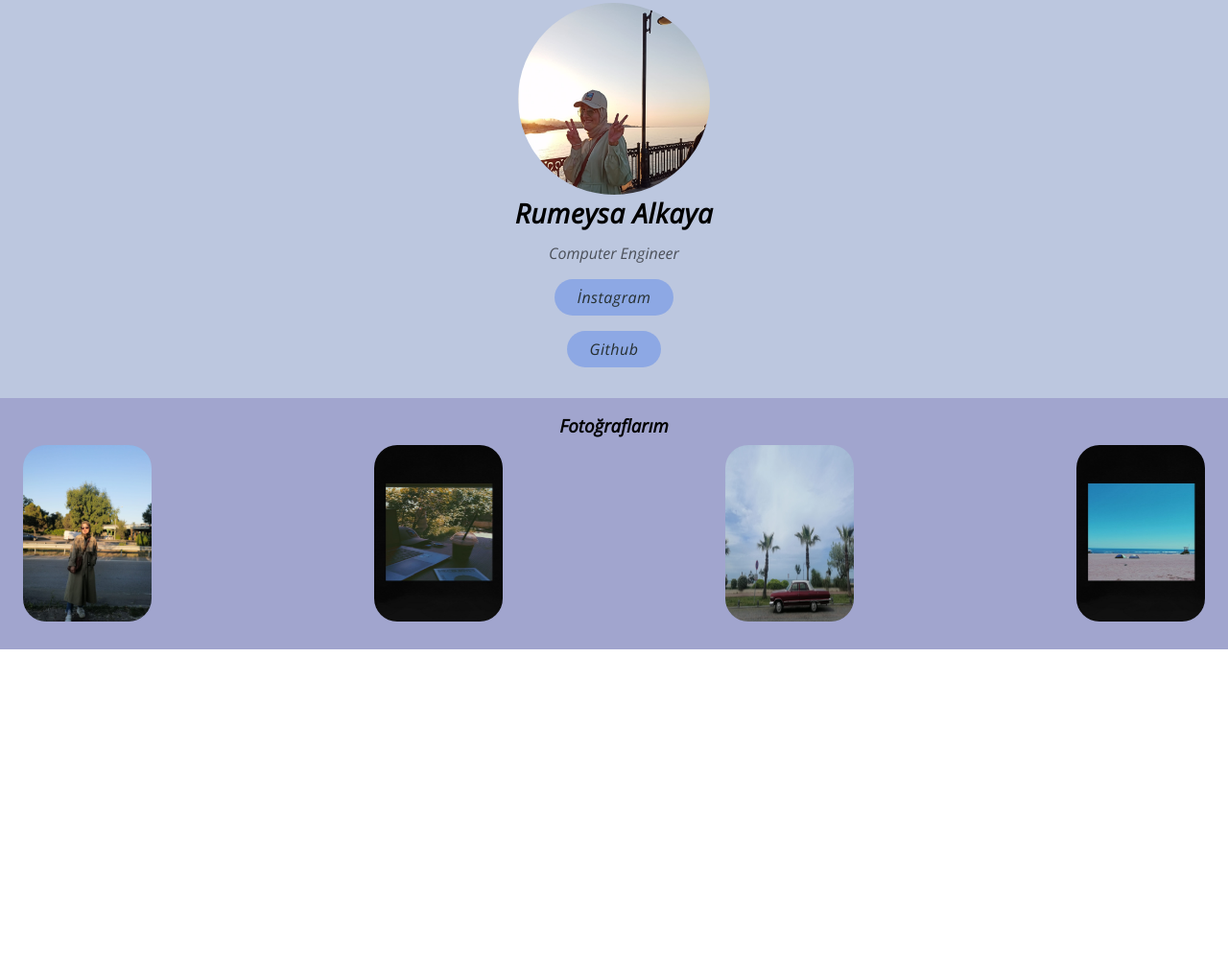
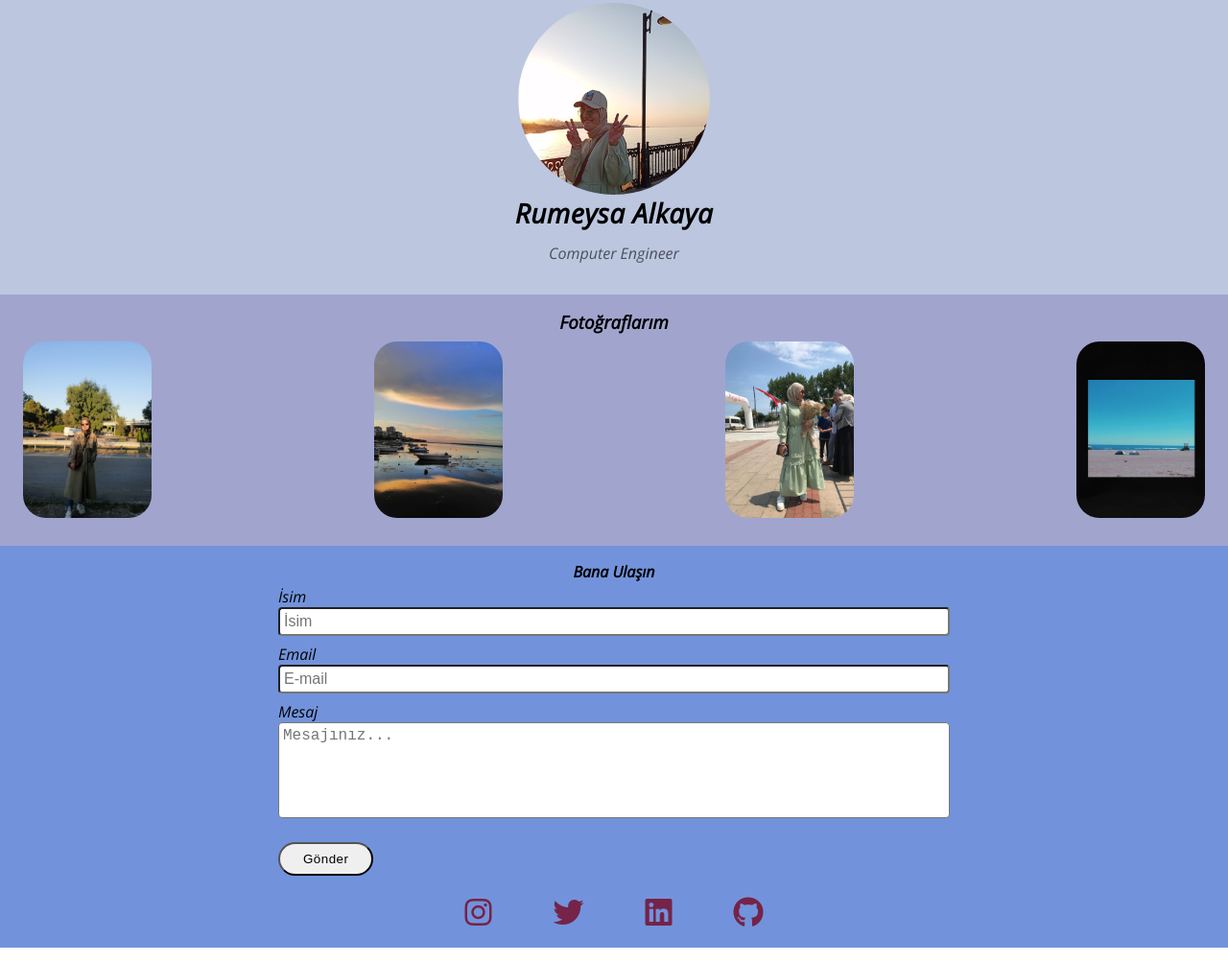
Before and after one commit to coderumo/My-Blog, a plain HTML site: page index.html in a window 1280 px wide. Shown: the part 101-1105 px from the top of the page at 96% size. Before the commit the page ends 800 px from the top, so only its background shows below. Drawn offline with nearby package versions, Linux system fonts and the light colour scheme.

Commit message:
over for now

```diff
--- a/css/global.css
+++ b/css/global.css
@@ -4,6 +4,14 @@
 
     .heading-medium {
         font-size: 1.5rem;
+    }
+
+    i {
+        color: rgb(117, 35, 73);
+    }
+
+    i:hover {
+        opacity: 0.8;
     }
     /*buttons*/
 
@@ -14,6 +22,10 @@
         letter-spacing: 0.5px;
     }
 
+    .btn:hover {
+        background-color: #c9cada;
+    }
+
     .btn-primary {
         background-color: #8da8e4;
     }
@@ -21,13 +33,11 @@
     .btn-primary:hover {
         color: #7293db;
         background-color: #fff;
-        /*border: 0.5px solid #7293db;*/
     }
 
     .heading-big {
         font-size: 1.75rem;
         letter-spacing: 0.5px;
-        ;
     }
 
     .bg-purple {
@@ -38,11 +48,31 @@
         background: #bcc7df;
     }
 
-    .bg-light-yellow {
+    .bg-light-ppurple {
         background: #a1a5ce;
     }
 
-    .container {
+    .dark-purple {
+        background-color: #7293DB;
+    }
+
+    .bg .container {
         max-width: 1800px;
         margin: 0 auto;
     }
+
+    .form-group {
+        padding: 0.25rem 0;
+    }
+
+    .form-group label {
+        display: block;
+    }
+
+    .form-control {
+        width: 100%;
+        padding: 0.25rem;
+        font-size: 1rem;
+        resize: none;
+        border-radius: 0.25rem;
+    }
--- a/css/main.css
+++ b/css/main.css
@@ -88,3 +88,31 @@
             padding: 0.5rem;
             border-radius: 2rem;
         }
+
+        #contact {
+            padding: 1rem;
+        }
+
+        #contact .contact-form {
+            max-width: 700px;
+            margin-left: auto;
+            margin-right: auto;
+            display: flex;
+            flex-direction: column;
+        }
+
+        #contact .contact-form ul {
+            list-style-type: none;
+            display: flex;
+            margin-top: 1rem;
+            align-self: center;
+        }
+
+        #contact .contact-form ul li a {
+            padding: 2rem;
+            font-size: 2rem;
+        }
+
+        #contact .contact-form ul li a:hover {
+            opacity: 0.5;
+        }
--- a/index.html
+++ b/index.html
@@ -26,11 +26,13 @@
     <header class="bg-purple">
         <div class="container">
             <nav id="navbar">
-                <h1 class="heading-big"><i class="fa fa-camera"> RUMO'S BLOG</i></h1>
+                <h1 class="heading-big">
+                    <a href="#home"><i class="fa fa-camera"> RUMO'S BLOG</i></a>
+                </h1>
                 <ul>
                     <li><a href="#home">Ana Sayfa</a></li>
                     <li><a href="#photograph">Fotoğraflarım</a></li>
-                    <li><a href="#pictures">Resimlerim</a></li>
+                    <li><a href="#contact">İletişim</a></li>
                 </ul>
             </nav>
         </div>
@@ -41,27 +43,58 @@
             <h2 class="heading-big">Rumeysa Alkaya</h2>
             <p>Computer Engineer</p>
         </div>
-        <a href="#scmedia" class="btn btn-primary">İnstagram </a>
-        <a href="#scmedia2" class="btn btn-primary">Github </a>
     </section>
-    <section id="photograph" class="bg-light-yellow">
+    <section id="photograph" class="bg-light-ppurple">
         <h3 class="text-center">Fotoğraflarım</h3>
         <div class=" items">
             <div class="item">
                 <img src="images/me.jpg" width="150rem" height="200rem">
             </div>
             <div class="item">
-                <img src="images/pc.jpg" width="150rem" height="200rem">
+                <img src="images/atakum.jpeg" width="150rem" height="200rem">
             </div>
             <div class="item">
-                <img src="images/araba.jpg" width="150rem" height="200rem">
+                <img src="images/mezuniyet.jpeg" width="150rem" height="200rem">
             </div>
             <div class="item">
                 <img src="images/sahil.jpg" width="150rem" height="200rem">
             </div>
-
         </div>
     </section>
+
+    <footer id="contact" class="dark-purple">
+        <div class="contact-form">
+            <form>
+                <h4 class="text-center">Bana Ulaşın</h4>
+                <div class="form-group">
+                    <label for="name">İsim</label>
+                    <input type="text" class="form-control" name="name" id="name" placeholder="İsim">
+                </div>
+                <div class="form-group">
+                    <label for="email">Email</label>
+                    <input type="text" class="form-control" name="email" id="email" placeholder="E-mail">
+                </div>
+                <div class="form-group">
+                    <label for="message">Mesaj</label>
+                    <textarea name="message" id="message" class="form-control" rows="5" placeholder="Mesajınız..."></textarea>
+                </div>
+                <button type="submit" class="btn">Gönder</button>
+            </form>
+            <ul>
+                <li>
+                    <a href="https://www.instagram.com/rrumeysalky/" target="_blank " title="İnstagram "><i class="fab fa-instagram "></i></a>
+                </li>
+                <li>
+                    <a href="https://twitter.com/eengiinaarr" target="_blank" title="Twitter"><i class="fab fa-twitter "></i></a>
+                </li>
+                <li>
+                    <a href="https://www.linkedin.com/in/rumeysa-alkaya/" target="_blank" title="Linkedin"><i class="fab fa-linkedin "></i></a>
+                </li>
+                <li>
+                    <a href="https://www.github.com/coderumo/" target="_blank" title="Github"><i class="fab fa-github "></i></a>
+                </li>
+        </div>
+    </footer>
 </body>
 
 </html>
```
Also changed, not shown: images/atakum.jpeg (added), images/bisiklet.jpeg (added), images/habersiz2.jpeg (added), images/mezuniyet.jpeg (added), images/çiçek.jpeg (added). Lines whose indentation alone changed are shown as unchanged.
